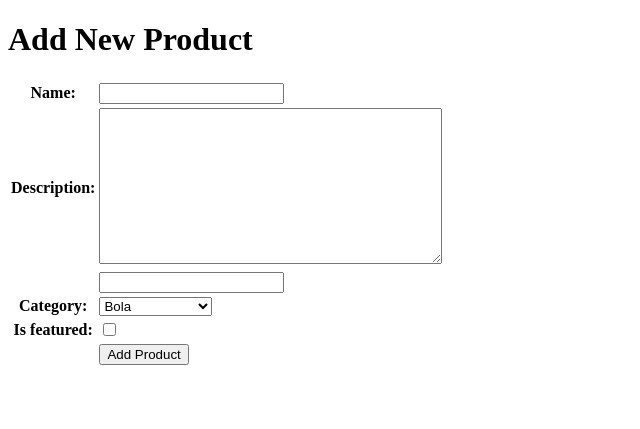
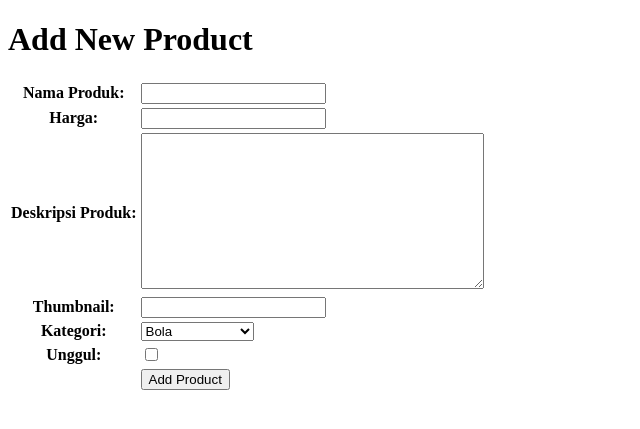
Before and after one commit to syifaakrt/toko-sepakbola-jaya-abadi, a Django app: page /add-product/ in a window 1280 px wide. Shown: the top 429 px of the page, without its empty margins (0-640 px from the left). Run offline with Django 5.2, Linux system fonts and the light colour scheme.

Commit message:
fix label

```diff
--- a/main/forms.py
+++ b/main/forms.py
@@ -2,7 +2,14 @@ from django.forms import ModelForm
 from .models import Product
 
 class ProductForms(ModelForm):
-
     class Meta:
         model = Product
         fields = ("name", "price", "description", "thumbnail", "category", "is_featured")
+        labels = {
+            "name":"Nama Produk",
+            "price":"Harga",
+            "description":"Deskripsi Produk",
+            "category": "Kategori",
+            "is_featured":"Unggul",
+            "thumbnail": "Thumbnail:",
+        }
--- a/main/models.py
+++ b/main/models.py
@@ -13,7 +13,7 @@ class Product (models.Model):
 
     id = models.UUIDField(primary_key=True, default=uuid.uuid4, editable=False)
     name = models.CharField(max_length=100)
-    price = models.IntegerField
+    price = models.IntegerField()
     description = models.TextField(max_length=500)
     thumbnail = models.URLField((""), max_length=200)
     category = models.CharField(max_length=20, choices=CATEGORY_CHOICES, default='bola')
--- a/main/templates/main.html
+++ b/main/templates/main.html
@@ -24,7 +24,7 @@
         <h2><a href="{% url 'main:show_product' product.id %}">{{ product.name }}</a></h2>
 
         {% if product.thumbnail %}
-        <img src="{{ product.thumbnail }}" alt="thumbnail" width="150" height="100">
+        <img src="{{ product.thumbnail }}" alt="thumbnail" width="150" height="150">
         <br />
         {% endif %}
 
--- a/toko_sepakbola_jaya_abadi/settings.py
+++ b/toko_sepakbola_jaya_abadi/settings.py
@@ -30,6 +30,8 @@ PRODUCTION = os.getenv('PRODUCTION', 'False').lower() == 'true'
 DEBUG = True
 
 ALLOWED_HOSTS = ["localhost", "127.0.0.1", "syifa-anabella-tokosepakbolajayaabadi.pbp.cs.ui.ac.id"]
+
+CSRF_TRUSTED_ORIGINS = ["https://syifa-anabella-footballnews.pbp.cs.ui.ac.id"]
 
 
 # Application definition
```
Also changed, not shown: main/migrations/0001_initial.py (added).
